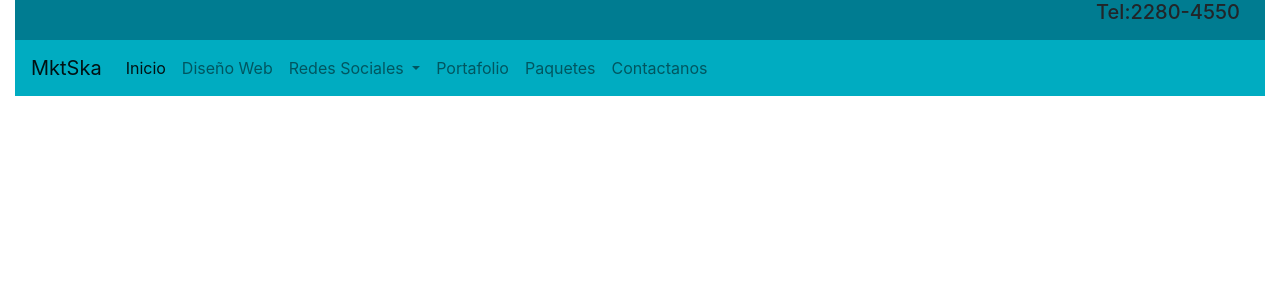
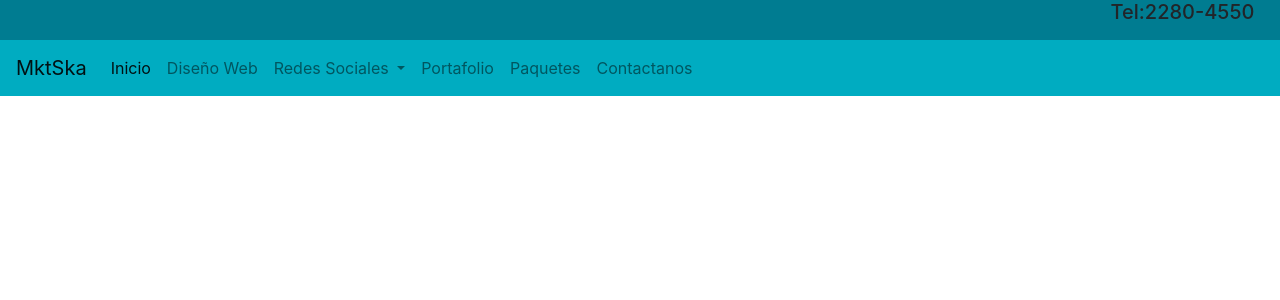
Before and after one commit to skasurck/Mktska, a PHP site: page / in a window 1280 px wide. Shown: the top 300 px of the page. Run offline with PHP 8.4, Linux system fonts and the light colour scheme.

Commit message:
Quitar Margin

```diff
--- a/css/estilos.css
+++ b/css/estilos.css
@@ -1,6 +1,6 @@
 body{
+    margin: 0;
     padding: 0;
-    margin: 0;
 
 }
 .content-tel {
@@ -18,4 +18,5 @@ body{
 }
 .navmkt{
     background: #00acc1;
+    justify-content: flex-end;
 }
--- a/index.html
+++ b/index.html
@@ -19,21 +19,19 @@
 </head>
 
 <body>
-
-    <div class="container-fluid">
-       <div class="content-tel">
+     <div class="content-tel">
 			<div class="tlefonos">
 			<h5>Tel:2280-4550</h5>
 			</div>
        </div>
-       <nav class="navbar navbar-expand-lg navbar-light navmkt">
+       <nav class="navbar navbar-expand-lg navbar-light  navmkt">
   <a class="navbar-brand" href="#">MktSka</a>
   <button class="navbar-toggler" type="button" data-toggle="collapse" data-target="#navbarSupportedContent" aria-controls="navbarSupportedContent" aria-expanded="false" aria-label="Toggle navigation">
     <span class="navbar-toggler-icon"></span>
   </button>
 
   <div class="collapse navbar-collapse" id="navbarSupportedContent">
-    <ul class="navbar-nav mr-auto justify-content-end">
+    <ul class="navbar-nav mr-auto navbar-center">
       <li class="nav-item active">
         <a class="nav-link" href="#">Inicio<span class="sr-only">(current)</span></a>
       </li>
@@ -64,6 +62,8 @@
 
   </div>
 </nav>
+    <div class="container-fluid">
+
     </div>
 
     <!-- Optional JavaScript -->
```
